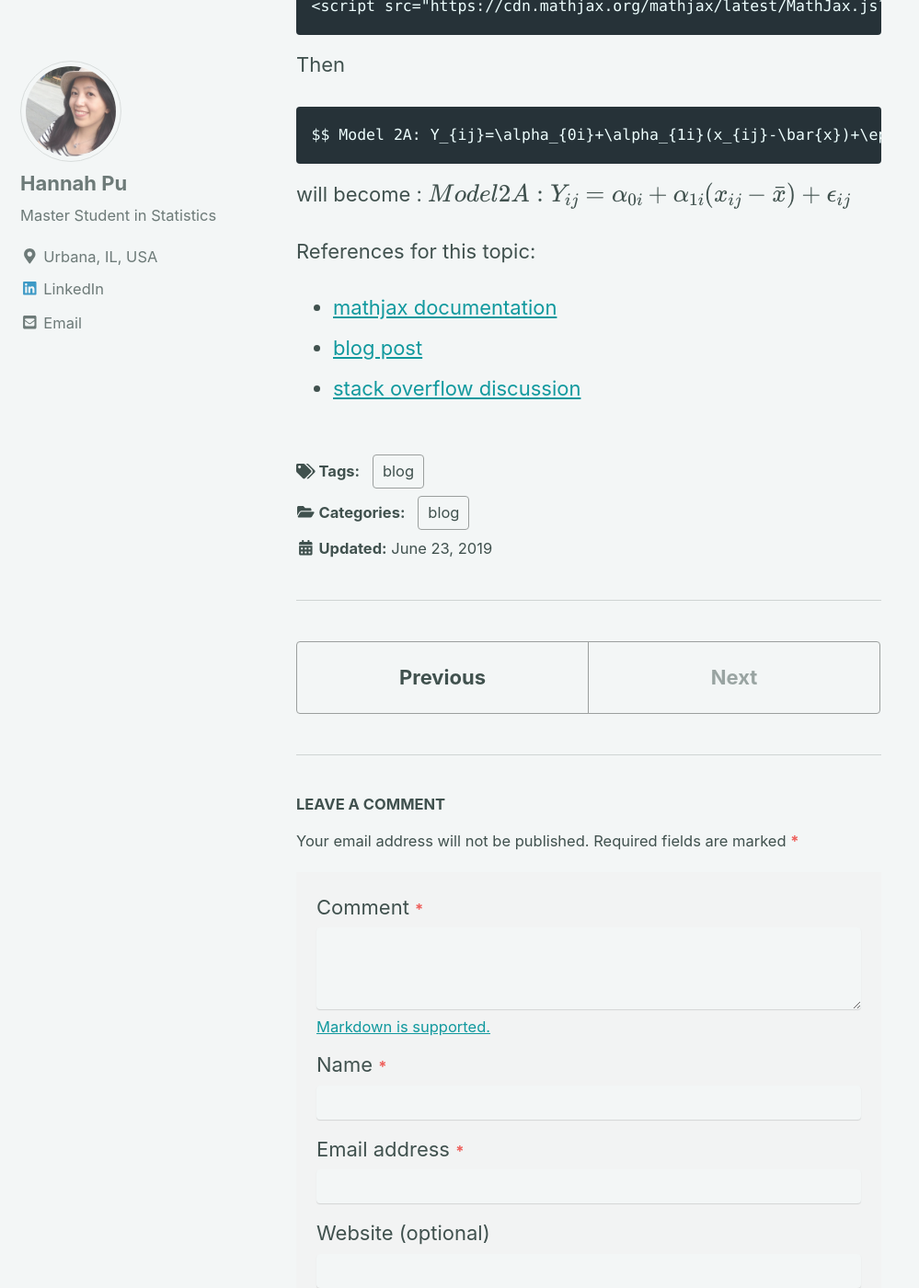
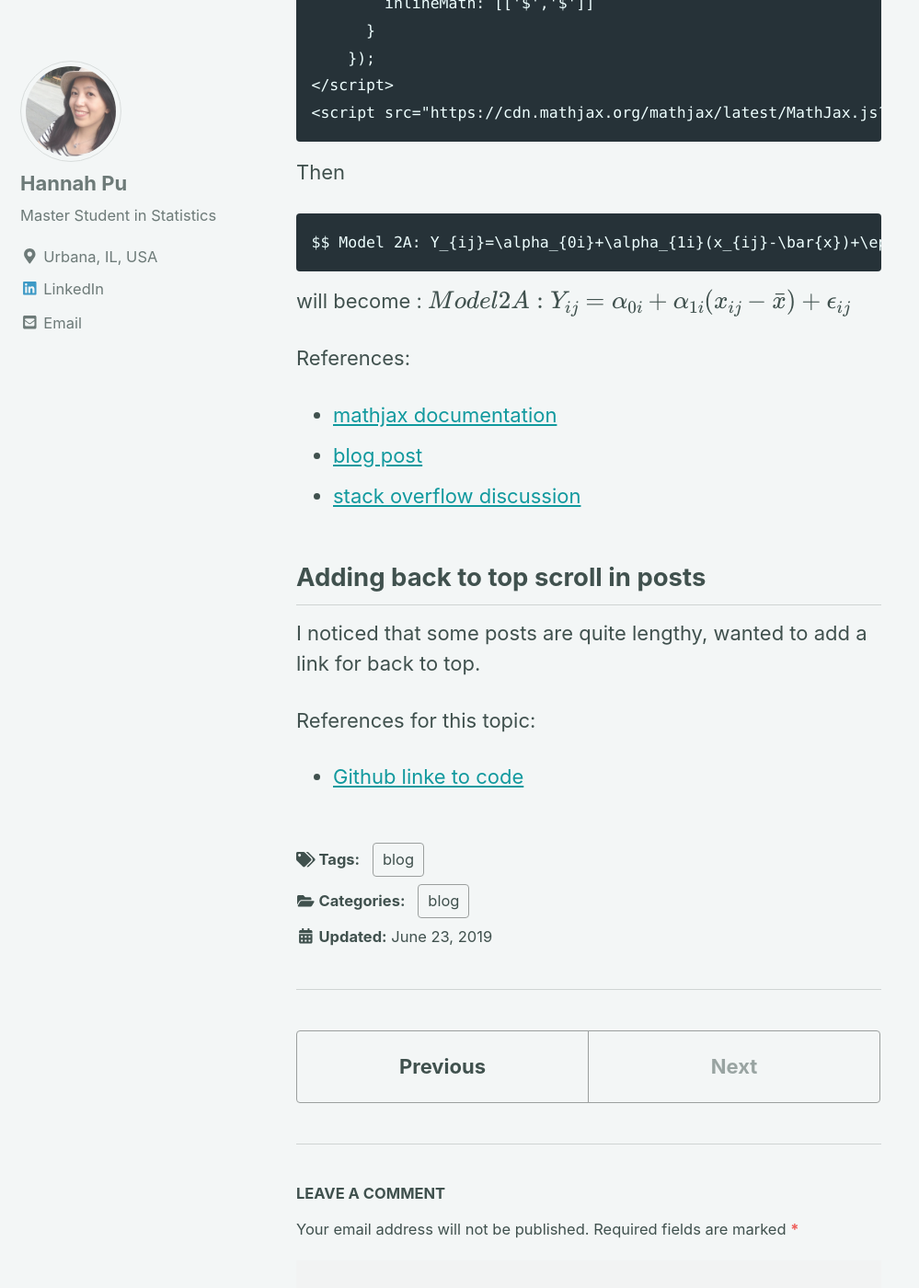
Before and after one commit to hannahpu/hannahpu.github.io, a Jekyll site: the page built from _posts/2019-06-23-latex.md, in a window 1280 px wide and 1400 px high, scrolled down 705 px. Shown: the whole window at 92% size, without its empty margins (0-999 px from the left). Built offline with Jekyll 4.4.1, drawn with Linux system fonts in a browser that asks for light colours; cached includes are drawn as plain includes; nearby versions of some CDN libraries; formulas are drawn with MathJax 3; some of the changed text lies outside the part shown.

Commit message:
Update 2019-06-23-latex.md

```diff
--- a/_posts/2019-06-23-latex.md
+++ b/_posts/2019-06-23-latex.md
@@ -5,6 +5,8 @@
 tag : [blog]
 header:
 ---
+
+## Adding latex to markdown
 
 I came across the need to add latex in the markdown file as I was writting up one of the projects that I've done. As I was searching in the internet for solutions, I came across a simple solution in one of the discussions in stack overflow.
 
@@ -30,8 +32,14 @@
 will become : $$ Model 2A: Y_{ij}=\alpha_{0i}+\alpha_{1i}(x_{ij}-\bar{x})+\epsilon_{ij} $$
 
 
-References for this topic:
-
+References:
 * [mathjax documentation](http://docs.mathjax.org/en/latest/index.html)
 * [blog post](https://yihui.name/en/2018/07/latex-math-markdown/)
 * [stack overflow discussion](https://stackoverflow.com/questions/26275645/how-to-support-latex-in-github-pages)
+
+## Adding back to top scroll in posts
+
+I noticed that some posts are quite lengthy, wanted to add a link for back to top.
+
+References for this topic:
+* [Github linke to code](https://github.com/vfeskov/vanilla-back-to-top)
```
